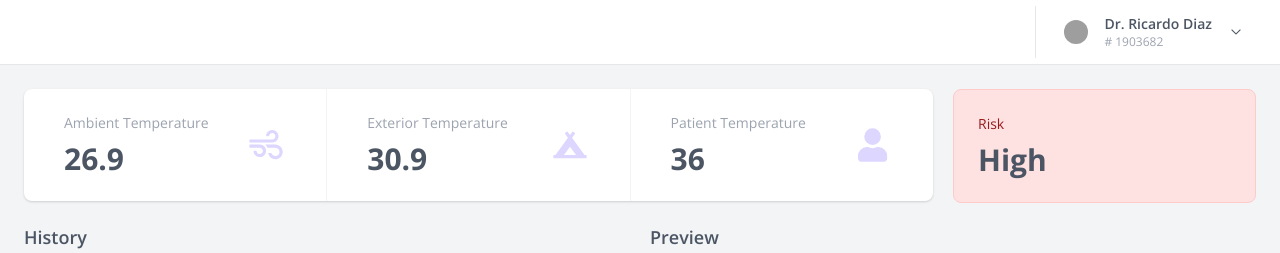
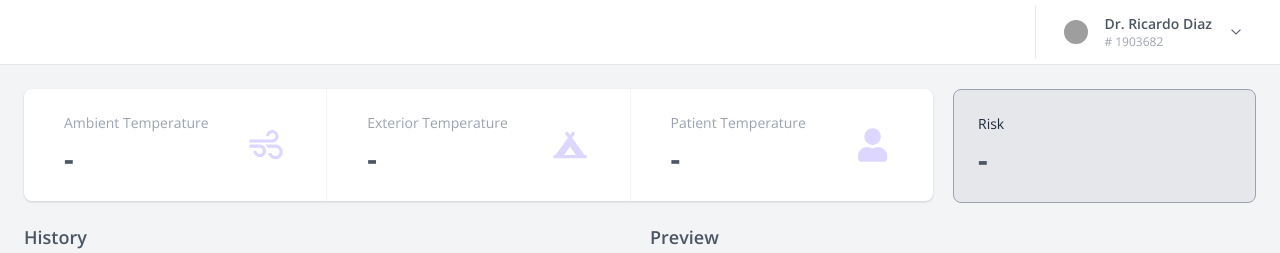
Before and after one commit to serudda/evacenter-frontend-challenge, a React (Create React App) app: page /dashboard in a window 1280 px wide. Shown: the top 253 px of the page. Built offline with nearby package versions, Linux system fonts and the light colour scheme; no server answers; grey boxes are pictures that could not be loaded.

Commit message:
[refactor] add a new hook named useApi and useLazyApi in order to fetch data

```diff
--- a/src/app/App.tsx
+++ b/src/app/App.tsx
@@ -1,7 +1,6 @@
 /* --- DEPENDENCIES --- */
 import React from 'react';
 import { Switch, Redirect, Route } from 'react-router-dom';
-import FloatingMenu from '@atoms/FloatingMenu/FloatingMenu';
 import Navbar from '@organisms/Navbar/Navbar';
 import DashboardPage from '@pages/DashboardPage/DashboardPage';
 /* -------------------- */
@@ -19,7 +18,6 @@ const App: React.FC = () => {
         </Route>
         <Route path="/dashboard" component={DashboardPage} exact />
       </Switch>
-      <FloatingMenu className="fixed bottom-0 right-0 mb-4 mr-4 lg:mb-8 lg:mr-8" />
     </div>
   );
 };
--- /dev/null
+++ b/src/app/common/hooks/useApi.ts
@@ -0,0 +1,48 @@
+/* --- DEPENDENCIES --- */
+import { useEffect, useState } from 'react';
+import { isLocal } from '@config/config';
+/* -------------------- */
+
+interface UseResponse<T> {
+  data: T | undefined;
+  loading: boolean;
+  error?: string;
+}
+
+const useApi = <T>(url: string): UseResponse<T> => {
+  /*------------------*/
+  /*  INIT VARIABLES  */
+  /*------------------*/
+  const [data, setData] = useState<T | undefined>();
+  const [loading, setLoading] = useState<boolean>(false);
+  const [error, setError] = useState<string>();
+
+  useEffect(() => {
+    const fetchData = async (): Promise<void> => {
+      setLoading(true);
+
+      try {
+        const response = await fetch(url);
+        if (response.status === 200) {
+          const rawData: any = await response.json();
+          setData(rawData);
+        } else {
+          isLocal() && console.log('Error useApi try: ', error);
+          setError(response.statusText);
+        }
+      } catch (error) {
+        isLocal() && console.log('Error useApi catch: ', error);
+        setError(error);
+      } finally {
+        setLoading(false);
+      }
+    };
+
+    fetchData();
+  }, [url]);
+
+  /* RETURN VALUES */
+  return { data, loading, error };
+};
+
+export default useApi;
--- /dev/null
+++ b/src/app/common/hooks/useLazyApi.ts
@@ -0,0 +1,43 @@
+/* --- DEPENDENCIES --- */
+import { useState } from 'react';
+import { isLocal } from '@config/config';
+/* -------------------- */
+
+interface UseResponse<T> {
+  fetchData: () => Promise<T | undefined>;
+  loading: boolean;
+  error?: string;
+}
+
+const useLazyApi = <T>(url: string): UseResponse<T> => {
+  /*------------------*/
+  /*  INIT VARIABLES  */
+  /*------------------*/
+  const [loading, setLoading] = useState<boolean>(false);
+  const [error, setError] = useState<string>();
+
+  const fetchData = async (): Promise<T | undefined> => {
+    setLoading(true);
+
+    try {
+      const response = await fetch(url);
+      if (response.status === 200) {
+        const rawData: any = await response.json();
+        return rawData;
+      } else {
+        isLocal() && console.log('Error useApi try: ', error);
+        setError(response.statusText);
+      }
+    } catch (error) {
+      isLocal() && console.log('Error useApi catch: ', error);
+      setError(error);
+    } finally {
+      setLoading(false);
+    }
+  };
+
+  /* RETURN VALUES */
+  return { fetchData, loading, error };
+};
+
+export default useLazyApi;
--- a/src/app/common/interfaces/data.ts
+++ b/src/app/common/interfaces/data.ts
@@ -1,7 +1,12 @@
-export interface SuggestionData {
-  id: string;
-  search_terms: string;
-  details: string;
-  img_url: string;
-  created_at: Date;
+export enum RiskType {
+  low = 'low',
+  mid = 'mid',
+  high = 'high',
 }
+
+export interface StatsData {
+  ambientTemperture: number;
+  exteriorTemperature: number;
+  patientTemperature: number;
+  risk: RiskType;
+}
--- a/src/app/components/atoms/Cards/RiskCard/RiskCard.tsx
+++ b/src/app/components/atoms/Cards/RiskCard/RiskCard.tsx
@@ -23,7 +23,7 @@ type Props = {
   readonly className?: string;
 };
 
-const RiskCard: React.FC<Props> = ({ type = Type.default, className }) => {
+const RiskCard: React.FC<Props> = ({ type, className }) => {
   /*------------------*/
   /* CLASS ASSIGNMENT */
   /*------------------*/
--- a/src/app/components/atoms/FloatingMenu/FloatingMenu.tsx
+++ b/src/app/components/atoms/FloatingMenu/FloatingMenu.tsx
@@ -7,9 +7,10 @@ import './FloatingMenu.css';
 
 type Props = {
   readonly className?: string;
+  readonly onClick?: (event: React.MouseEvent) => void;
 };
 
-const FloatingMenu: React.FC<Props> = ({ className }) => {
+const FloatingMenu: React.FC<Props> = ({ className, onClick }) => {
   /*------------------*/
   /*  INIT VARIABLES  */
   /*------------------*/
@@ -22,12 +23,16 @@ const FloatingMenu: React.FC<Props> = ({ className }) => {
   /*---------------------*/
   /*        HANDLES      */
   /*---------------------*/
+  const handleClick = (event: React.MouseEvent): void => {
+    if (event) event.persist();
+    if (onClick) onClick(event);
+  };
 
   /*------------------*/
   /*    RENDER JSX    */
   /*------------------*/
   return (
-    <div className={floatingMenuClass}>
+    <div className={floatingMenuClass} onClick={handleClick}>
       <button className="trigger trigger--md trigger--primary shadow-lg">
         <Icon className="icon" icon={IconCatalog.flame} width="40" height="40" iconStyle={IconStyle.duotone} />
       </button>
--- a/src/app/pages/DashboardPage/DashboardPage.tsx
+++ b/src/app/pages/DashboardPage/DashboardPage.tsx
@@ -1,6 +1,10 @@
 /* --- DEPENDENCIES --- */
-import React from 'react';
+import React, { useState } from 'react';
 import cn from 'classnames';
+import * as appConstants from '@constants/appConstants';
+import { StatsData } from '@interfaces/data';
+import useLazyApi from '@hooks/useLazyApi';
+import FloatingMenu from '@atoms/FloatingMenu/FloatingMenu';
 import HistorySection from './HistorySection/HistorySection';
 import PreviewSection from './PreviewSection/PreviewSection';
 import StatsSection from './StatsSection/StatsSection';
@@ -11,6 +15,12 @@ type Props = {
 };
 
 const DashboardPage: React.FC<Props> = ({ className }) => {
+  /*------------------*/
+  /*  INIT VARIABLES  */
+  /*------------------*/
+  const { fetchData } = useLazyApi<StatsData>(appConstants.DATA_URL as string);
+  const [data, setData] = useState<StatsData>();
+
   /*--------------------*/
   /*  CLASS ASSIGNMENT  */
   /*--------------------*/
@@ -19,13 +29,17 @@ const DashboardPage: React.FC<Props> = ({ className }) => {
   /*--------------------------*/
   /*          HANDLES         */
   /*--------------------------*/
+  const handleTakePictureBtnClick = async () => {
+    const statsData = await fetchData();
+    setData(statsData);
+  };
 
   /*------------------*/
   /*    RENDER JSX    */
   /*------------------*/
   return (
     <div className={dashboardPageClass}>
-      <StatsSection className="mb-5" />
+      <StatsSection stats={data} className="mb-5" />
 
       <div className="flex space-x-5">
         <div className="w-1/2">
@@ -36,6 +50,8 @@ const DashboardPage: React.FC<Props> = ({ className }) => {
           <PreviewSection />
         </div>
       </div>
+
+      <FloatingMenu className="fixed bottom-0 right-0 mb-4 mr-4 lg:mb-8 lg:mr-8" onClick={handleTakePictureBtnClick} />
     </div>
   );
 };
--- a/src/app/pages/DashboardPage/StatsSection/StatsSection.tsx
+++ b/src/app/pages/DashboardPage/StatsSection/StatsSection.tsx
@@ -1,19 +1,33 @@
 /* --- DEPENDENCIES --- */
 import React from 'react';
 import cn from 'classnames';
+import { StatsData, RiskType } from '@interfaces/data';
 import { Catalog as IconCatalog } from '@primitives/Icon/Icon';
 import RiskCard, { Type as RiskCardType } from '@atoms/Cards/RiskCard/RiskCard';
 import Stat from '@atoms/Stat/Stat';
 /* -------------------- */
 
 type Props = {
+  readonly stats?: StatsData;
   readonly className?: string;
 };
 
-const StatsSection: React.FC<Props> = ({ className }) => {
+const StatsSection: React.FC<Props> = ({ stats, className }) => {
   /*------------------*/
   /*  INIT VARIABLES  */
   /*------------------*/
+  const assignRiskLevel = (value) => {
+    switch (value) {
+      case RiskType.low:
+        return RiskCardType.positive;
+      case RiskType.mid:
+        return RiskCardType.warning;
+      case RiskType.high:
+        return RiskCardType.negative;
+      default:
+        return RiskCardType.default;
+    }
+  };
 
   /*--------------------*/
   /*  CLASS ASSIGNMENT  */
@@ -29,21 +43,26 @@ const StatsSection: React.FC<Props> = ({ className }) => {
         <div className="flex rounded-lg bg-white shadow overflow-hidden">
           <Stat
             className="border-r border-gray-100 w-full"
-            value="26.9"
+            value={stats?.ambientTemperture}
             description="Ambient Temperature"
             icon={IconCatalog.wind}
           />
           <Stat
             className="border-r border-gray-100 w-full"
-            value="30.9"
+            value={stats?.exteriorTemperature}
             description="Exterior Temperature"
             icon={IconCatalog.campground}
           />
-          <Stat className="w-full" value="36" description="Patient Temperature" icon={IconCatalog.user} />
+          <Stat
+            className="w-full"
+            value={stats?.patientTemperature}
+            description="Patient Temperature"
+            icon={IconCatalog.user}
+          />
         </div>
       </div>
       <div className="w-1/4">
-        <RiskCard type={RiskCardType.negative} />
+        <RiskCard type={assignRiskLevel(stats?.risk)} />
       </div>
     </div>
   );
```
